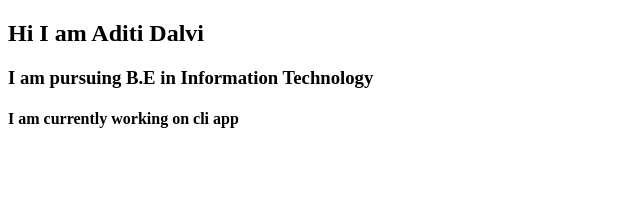
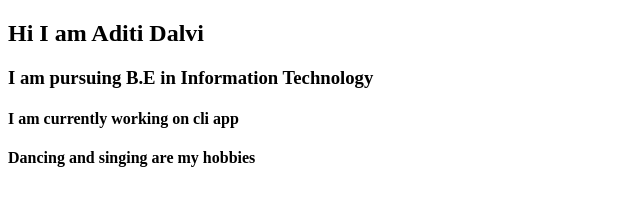
Before and after one commit to aditidalvi/aditidalvi-portfolio, a plain HTML site: page index.html in a window 1280 px wide. Shown: the whole page, without its empty margins (0-640 px from the left). Drawn offline with Linux system fonts and the light colour scheme.

Commit message:
updated my interest

```diff
--- a/index.html
+++ b/index.html
@@ -10,5 +10,6 @@
     <h2>Hi I am Aditi Dalvi</h2>
     <h3>I am pursuing B.E in Information Technology</h3>
     <h4>I am currently working on cli app</h4>
+    <h4>Dancing and singing are my hobbies</h4>
 </body>
 </html>
```
